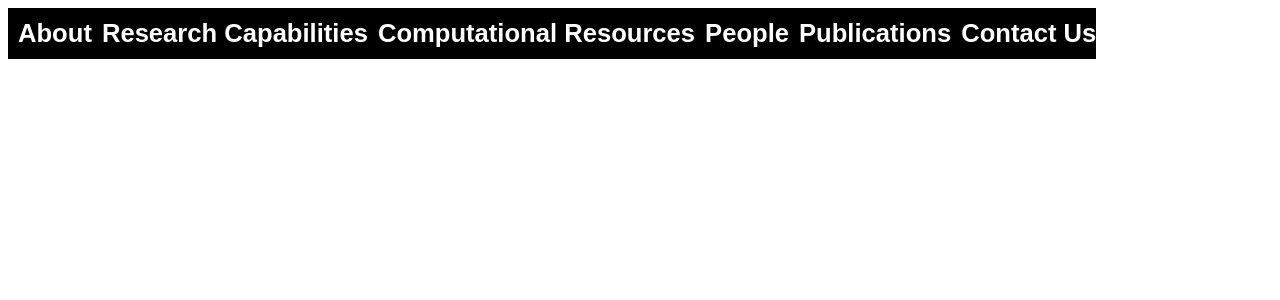
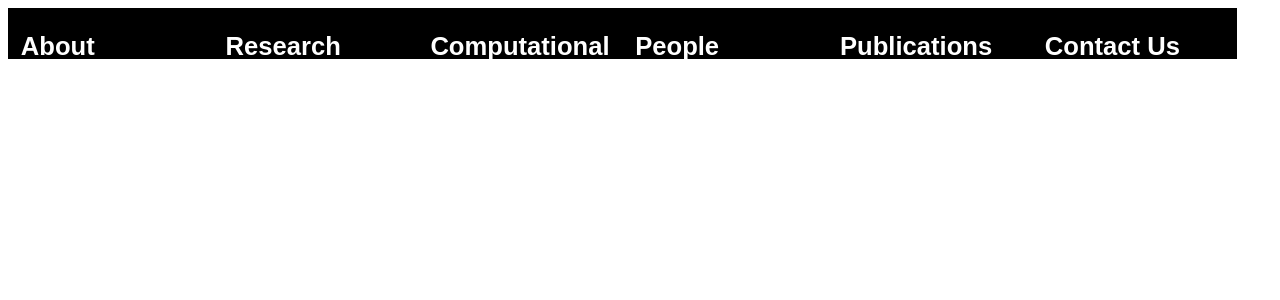
Before and after one commit to olinton/olinton.github.io, a PHP site: page / in a window 1280 px wide. Shown: the top 300 px of the page. Run offline with PHP 8.4, Linux system fonts and the light colour scheme.

Commit message:
Menu padding changes

```diff
--- a/css/main.css
+++ b/css/main.css
@@ -24,7 +24,7 @@
     position: absolute;
     top: 4vw;
     left: 0;
-/*    width: 16vw;*/
+    width: 16vw;
     list-style: none;
     padding: 0;
     margin: 0;
@@ -48,11 +48,11 @@
 
 .top-level-menu > li
 {
-/*	min-width: 16vw;*/
+	min-width: 16vw;
     position: relative;
     float: left;
     height: 4vw;
-/*    width: 16vw;*/
+    width: 16vw;
     background: #000000;
 }
 .top-level-menu > li:hover {
@@ -74,7 +74,7 @@
     font: bold 2vw Arial, Helvetica, sans-serif;
     color: #FFFFFF;
     text-decoration: none;
-    padding: 0 0 0 10px;
+    padding: 1vw 1vw 1vw 1vw;
 
     /* Make the link cover the entire list item-container */
     display: block;
```
